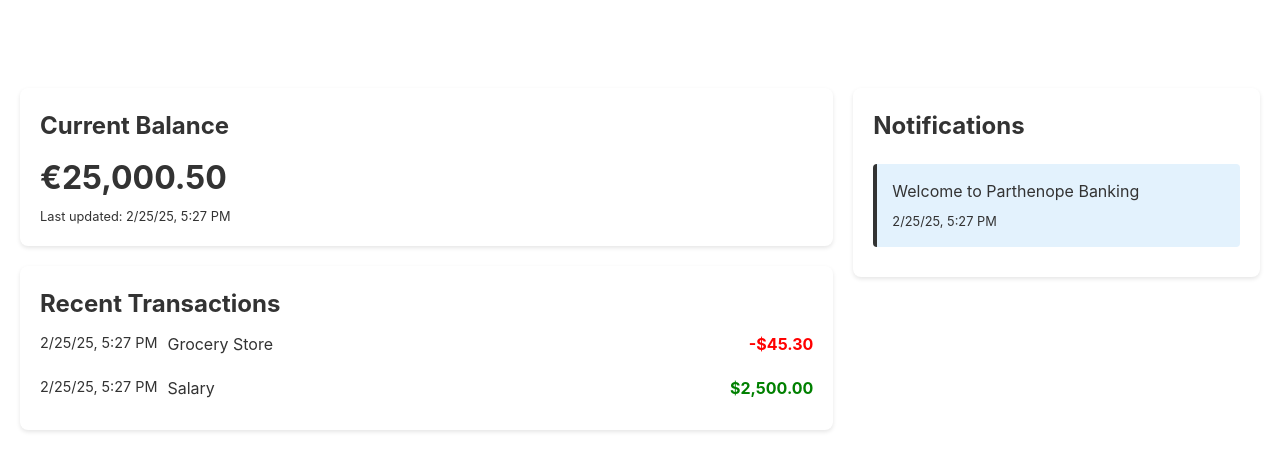
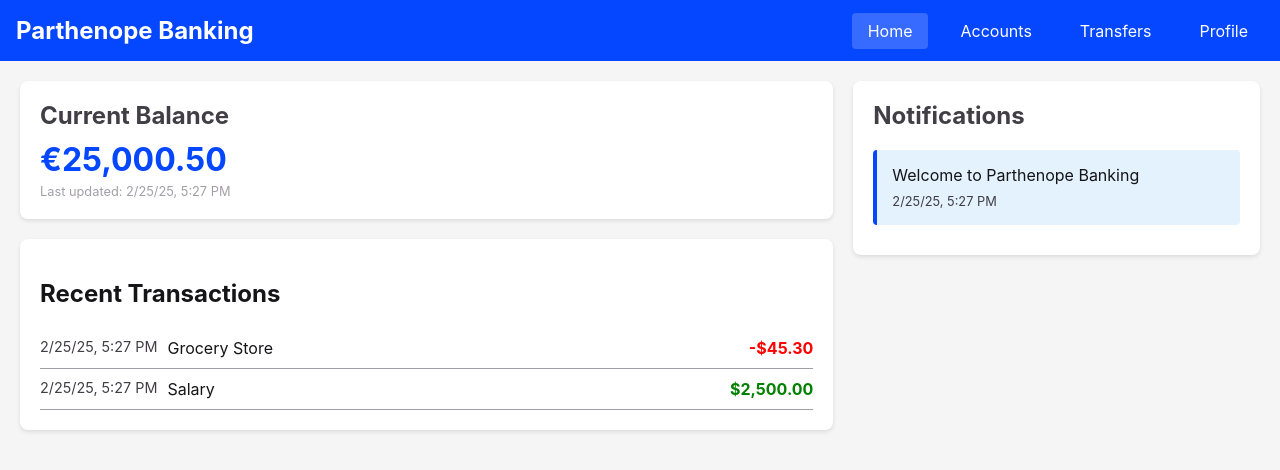
Before and after one commit to Cirou/genai-parthenope-banking, an Angular app in the folder parthenope-banking/: page /home in a window 1280 px wide. Shown: the top 470 px of the page. Built offline with nearby package versions, Linux system fonts and the light colour scheme.

Commit message:
Aggiornato codice generato per development 6

```diff
--- a/parthenope-banking/src/styles.scss
+++ b/parthenope-banking/src/styles.scss
@@ -1,12 +1,22 @@
-/* You can add global styles to this file, and also import other style files */
-* {
-  margin: 0;
-  padding: 0;
-  box-sizing: border-box;
+:root {
+  --bright-blue: oklch(51.01% 0.274 263.83);
+  --electric-violet: oklch(53.18% 0.28 296.97);
+  --french-violet: oklch(47.66% 0.246 305.88);
+  --vivid-pink: oklch(69.02% 0.277 332.77);
+  --hot-red: oklch(61.42% 0.238 15.34);
+  --orange-red: oklch(63.32% 0.24 31.68);
+  --gray-900: oklch(19.37% 0.006 300.98);
+  --gray-700: oklch(36.98% 0.014 302.71);
+  --gray-400: oklch(70.9% 0.015 304.04);
 }
 
 body {
-  font-family: -apple-system, BlinkMacSystemFont, "Segoe UI", Roboto, Helvetica, Arial, sans-serif;
-  line-height: 1.5;
-  color: #333;
+  margin: 0;
+  font-family: "Inter", sans-serif;
+  background-color: #f5f5f5;
+  color: var(--gray-900);
 }
+
+* {
+  box-sizing: border-box;
+}
```
